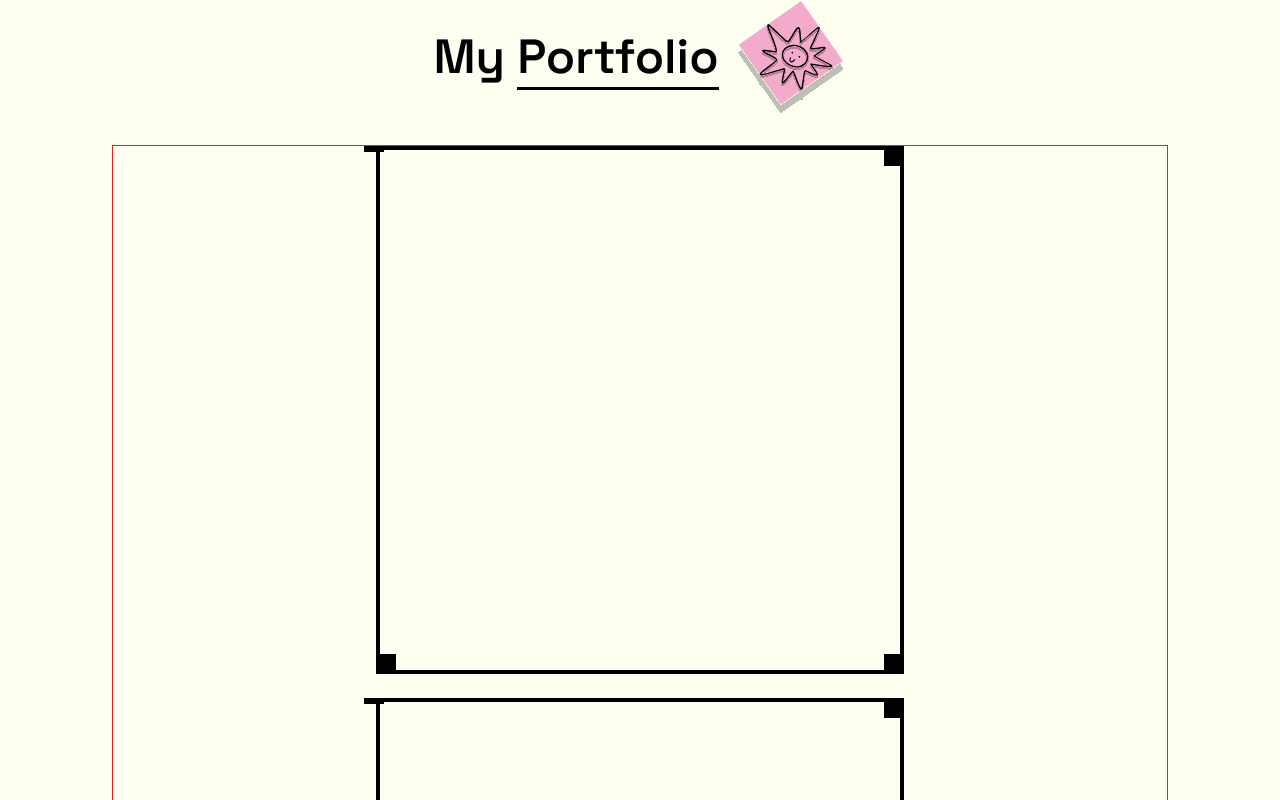
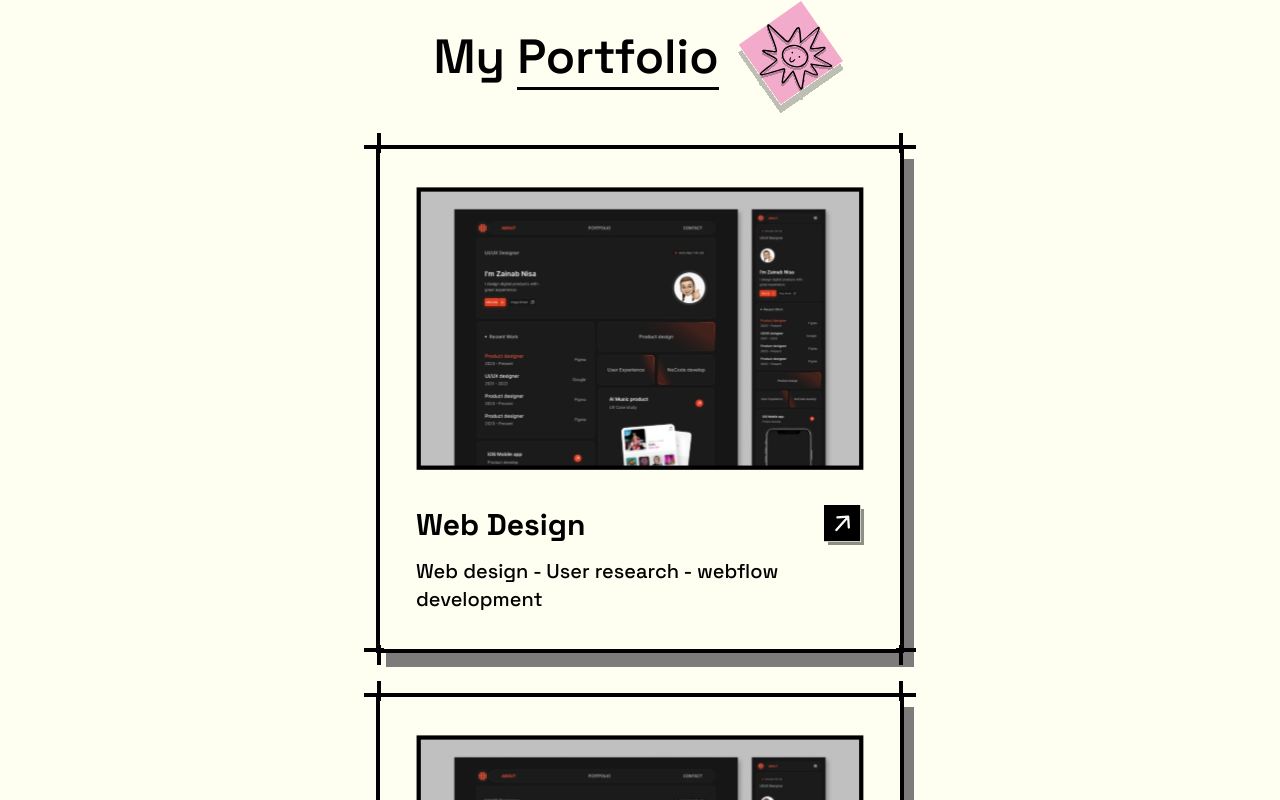
Before and after one commit to Prashishgt/portfolio, a Next.js app: page / in a window 1280 px wide. Shown: the part 2600-3400 px from the top of the page. Built offline with nearby package versions, Linux system fonts and the light colour scheme.

Commit message:
Base created

```diff
--- a/components/Portfolio.tsx
+++ b/components/Portfolio.tsx
@@ -6,7 +6,7 @@ import PortfolioCard from "./common/PortfolioCard";
 
 const Portfolio = () => {
   return (
-    <MaxWidthWrapper className="flex flex-col py-20 items-center gap-8">
+    <MaxWidthWrapper className="overflow-visible flex flex-col py-20 items-center gap-8">
       <div className="flex items-center gap-4">
         <h2 className="text-5xl font-semibold">
           My <span className="border-black border-b-[3px]">Portfolio</span>
@@ -15,7 +15,7 @@ const Portfolio = () => {
           <Image src={StarBoxIcon} alt="paperCard" fill />
         </div>
       </div>
-      <div className="border border-red-600 flex flex-wrap items-center justify-center gap-6">
+      <div className="flex flex-wrap items-center justify-center gap-10">
         <PortfolioCard />
         <PortfolioCard />
         <PortfolioCard />
--- /dev/null
+++ b/components/common/FrameLayout.tsx
@@ -0,0 +1,32 @@
+import { cn } from "@/utils/cn";
+import { ReactNode } from "react";
+
+const FrameLayout = ({
+  className,
+  children,
+}: {
+  className: string;
+  children: ReactNode;
+}) => {
+  return (
+    <div
+      className={cn(
+        "relative w-[33rem] border-black border-[4px] small-box-Shadow",
+        className
+      )}
+    >
+      <div className="absolute -top-[0.22rem] -left-4 border-black border-[2px] w-5"></div>
+      <div className="absolute -top-[0.22rem] -right-4 border-black border-[2px] w-5"></div>
+      <div className="absolute -bottom-[0.22rem] -right-4 border-black border-[2px] w-5"></div>
+      <div className="absolute -bottom-[0.22rem] -left-4 border-black border-[2px] w-5"></div>
+      <div className="absolute -top-4 -left-[0.21rem] border-black border-[2px] h-5"></div>
+      <div className="absolute -top-4 -right-[0.21rem] border-black border-[2px] h-5"></div>
+      <div className="absolute -bottom-4 -left-[0.21rem] border-black border-[2px] h-5"></div>
+      <div className="absolute -bottom-4 -right-[0.21rem] border-black border-[2px] h-5"></div>
+
+      {children}
+    </div>
+  );
+};
+
+export default FrameLayout;
--- a/components/common/PortfolioCard.tsx
+++ b/components/common/PortfolioCard.tsx
@@ -1,15 +1,25 @@
-import { FrameLayoutIcon } from "@/utils/icons";
 import Image from "next/image";
-import React from "react";
+import FrameLayout from "./FrameLayout";
+import { TopRightArrowIcon } from "@/utils/icons";
 
 const PortfolioCard = () => {
   return (
-    <div className="relative w-[33rem] h-[33rem] border-black border-[4px] ">
-      <div className="absolute -top-1 -left-4 border-black border-[3px] w-5"></div>
-      <div className="absolute top-0 right-0 w-4 h-4 bg-black"></div>
-      <div className="absolute bottom-0 left-0 w-4 h-4 bg-black"></div>
-      <div className="absolute bottom-0 right-0 w-4 h-4 bg-black"></div>
-    </div>
+    <FrameLayout className="flex flex-col gap-8 p-9">
+      <div className="relative h-72 w-full">
+        <Image src="/RandomImage.svg" alt="yourPicture" fill />
+      </div>
+      <div className="space-y-3">
+        <div className="flex justify-between items-center">
+          <h1 className="text-3xl font-bold">Web Design</h1>
+          <div className="relative h-10 w-10">
+            <Image src={TopRightArrowIcon} alt="yourPicture" fill />
+          </div>
+        </div>
+        <p className="text-xl font-medium">
+          Web design - User research - webflow development
+        </p>
+      </div>
+    </FrameLayout>
   );
 };
 
```
Also changed, not shown: public/RandomImage.svg (added).
